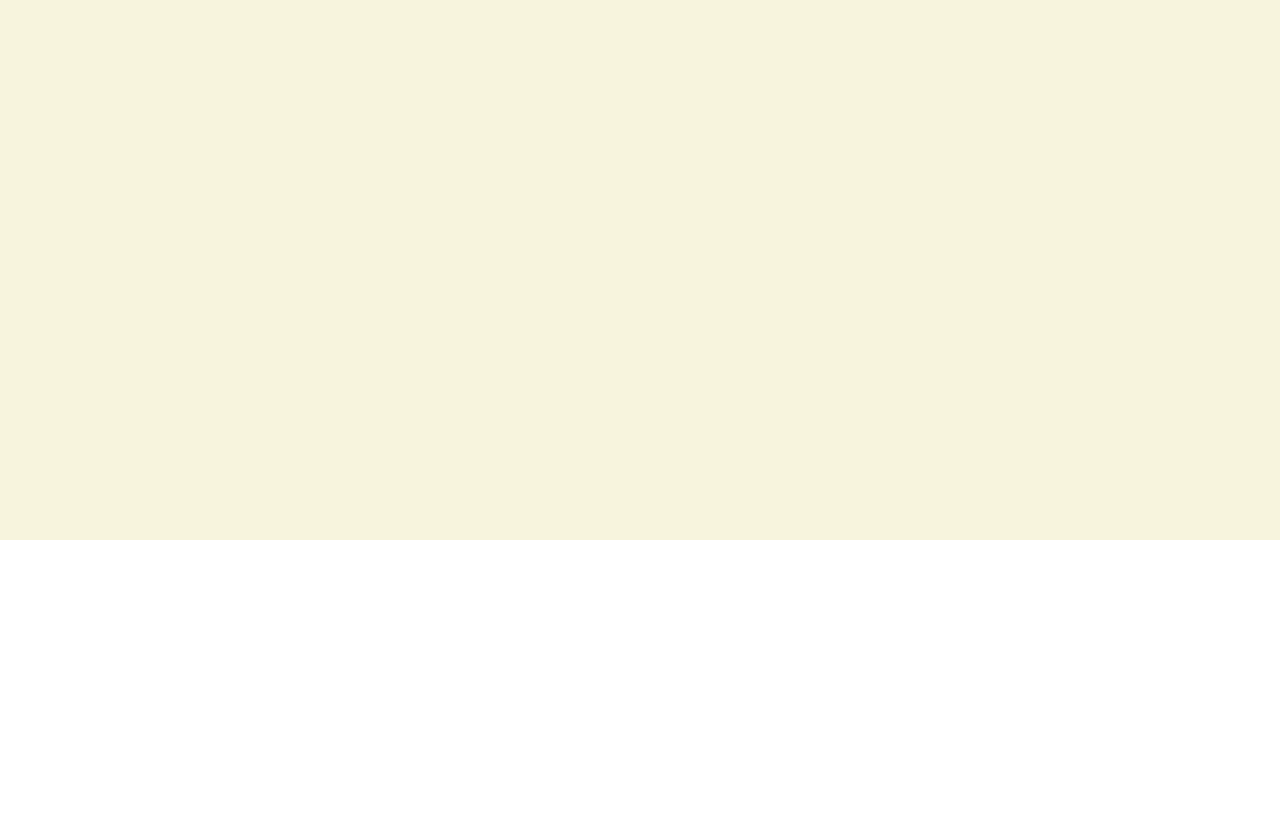
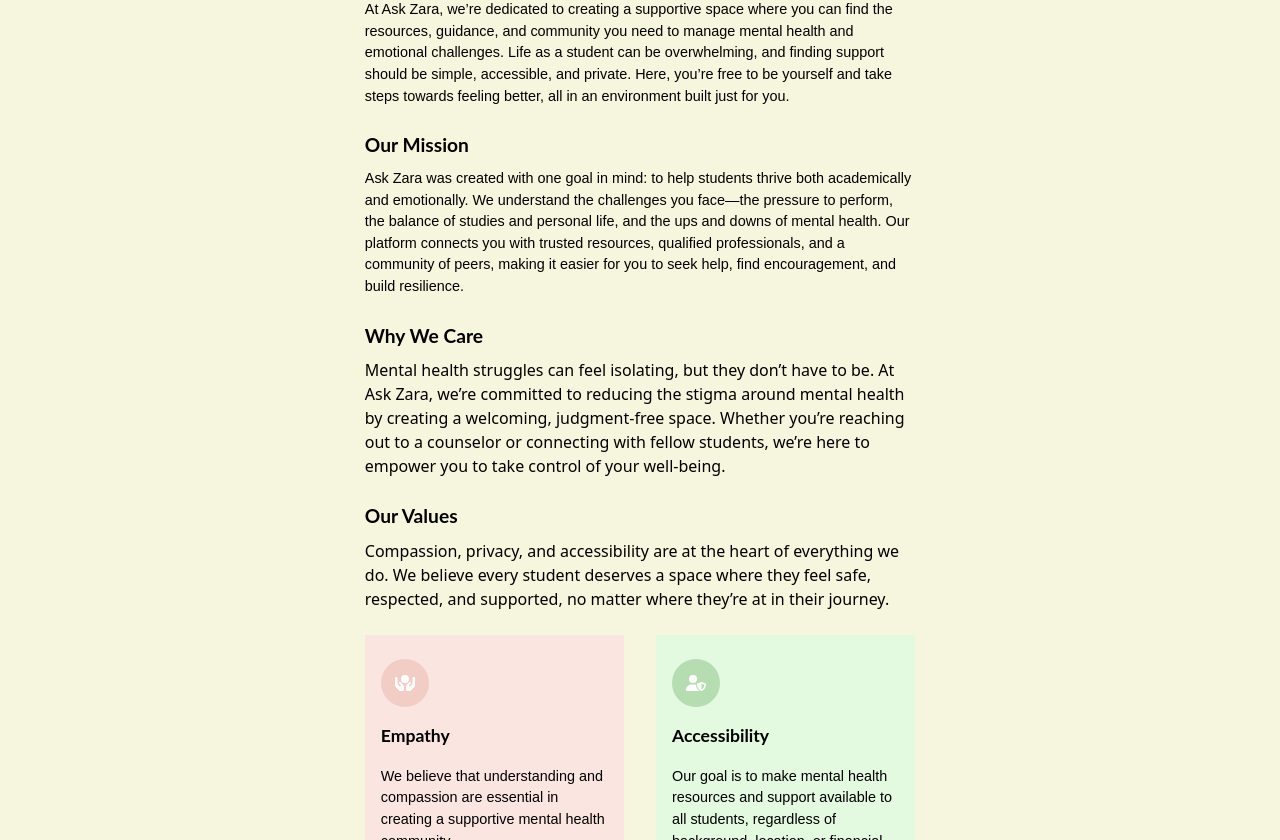
Before and after one commit to Qoosim/ask-zara, a React (Vite) app: page /about in a window 1280 px wide. Shown: the part 260-1100 px from the top of the page. Before the commit the page ends 800 px from the top, so only its background shows below. Built offline with nearby package versions, Linux system fonts and the light colour scheme.

Commit message:
design and develop about us page

```diff
--- a/src/components/about/index.jsx
+++ b/src/components/about/index.jsx
@@ -1,9 +1,76 @@
 import React from "react";
+import { AboutUsValuesCard } from "../home/_components/_component/AboutUsValuesCard";
+import { aboutUsCardInfo } from "../../constant/data";
 
 export const About = () => {
   return (
     <>
-      <div>About Us Page</div>
+      <div className="w-full min-h-screen bg-[#f6f5dd]">
+        <div className="max-w-[90%] sm:max-w-[70%] mx-auto w-[85%] sm:w-[60%] lg:w-[43%] z-20 pt-32 pb-20">
+          <h1 className="text-center text-[1.8rem] font-lato-bold text-[#ed6c5f] mb-[1.5rem]">
+            About Us
+          </h1>
+          <h3 className="text-center text-[#000] font-lato-bold text-[2rem] mb-[1rem]">
+            Welcome to Ask Zara
+          </h3>
+          <p className="text-[#000] text-[0.9rem] font-montserrat">
+            At Ask Zara, we’re dedicated to creating a supportive space where
+            you can find the resources, guidance, and community you need to
+            manage mental health and emotional challenges. Life as a student can
+            be overwhelming, and finding support should be simple, accessible,
+            and private. Here, you’re free to be yourself and take steps towards
+            feeling better, all in an environment built just for you.
+          </p>
+          <div className="mb-[1.5rem] flex flex-col gap-[0.5rem] mt-[1.5rem]">
+            <span className="text-[#000] font-lato-bold text-[1.2rem]">
+              Our Mission
+            </span>
+            <p className="text-[#000] text-[0.9rem] font-montserrat">
+              Ask Zara was created with one goal in mind: to help students
+              thrive both academically and emotionally. We understand the
+              challenges you face—the pressure to perform, the balance of
+              studies and personal life, and the ups and downs of mental health.
+              Our platform connects you with trusted resources, qualified
+              professionals, and a community of peers, making it easier for you
+              to seek help, find encouragement, and build resilience.
+            </p>
+          </div>
+          <div className="mb-[1.5rem] flex flex-col gap-[0.5rem]">
+            <span className="text-[#000] font-lato-bold text-[1.2rem]">
+              Why We Care
+            </span>
+            <p>
+              Mental health struggles can feel isolating, but they don’t have to
+              be. At Ask Zara, we’re committed to reducing the stigma around
+              mental health by creating a welcoming, judgment-free space.
+              Whether you’re reaching out to a counselor or connecting with
+              fellow students, we’re here to empower you to take control of your
+              well-being.
+            </p>
+          </div>
+          <div className="mb-[1.5rem] flex flex-col gap-[0.5rem]">
+            <span className="text-[#000] font-lato-bold text-[1.2rem]">
+              Our Values
+            </span>
+            <p>
+              Compassion, privacy, and accessibility are at the heart of
+              everything we do. We believe every student deserves a space where
+              they feel safe, respected, and supported, no matter where they’re
+              at in their journey.
+            </p>
+          </div>
+          <div className="grid grid-cols-1 sm:grid-cols-2 gap-x-[2rem] gap-y-[2.5rem]">
+            {aboutUsCardInfo.map((cardInfo) => (
+              <AboutUsValuesCard key={cardInfo.id} cardInfo={cardInfo} />
+            ))}
+          </div>
+          <p className="text-[#000] font-lato-bold text-[1.2rem] text-center mt-[1.5rem]">
+            Ask Zara is more than just a platform; it’s a community-driven space
+            where students can connect, share experiences, and find help from
+            peers and professionals alike.
+          </p>
+        </div>
+      </div>
     </>
   );
 };
--- a/src/components/home/_components/FeelingComponent.jsx
+++ /dev/null
@@ -1,9 +0,0 @@
-import React from "react";
-
-export const FeelingComponent = () => {
-  return (
-    <>
-      <div></div>
-    </>
-  );
-};
--- /dev/null
+++ b/src/components/home/_components/_component/AboutUsValuesCard.jsx
@@ -0,0 +1,38 @@
+import React from "react";
+import { FontAwesomeIcon } from "@fortawesome/react-fontawesome";
+
+export const AboutUsValuesCard = ({ cardInfo }) => {
+  return (
+    <>
+      <div
+        className={`px-[1rem] py-[1.5rem] flex flex-col gap-[1rem] ${
+          cardInfo.title === "Empathy"
+            ? "bg-[#fbe5e0]"
+            : cardInfo.title === "Accessibility"
+            ? "bg-[#e3f9e0]"
+            : cardInfo.title === "Trustworthiness"
+            ? "bg-[#e8eaf6]"
+            : "bg-[#fff8d4]"
+        }`}
+      >
+        <div
+          className={`w-[3rem] h-[3rem] rounded-full flex justify-center items-center ${
+            cardInfo.title === "Empathy"
+              ? "bg-[#f2cdc5]"
+              : cardInfo.title === "Accessibility"
+              ? "bg-[#b5ddb1]"
+              : cardInfo.title === "Trustworthiness"
+              ? "bg-[#b8c3e5]"
+              : "bg-[#f6e9a2]"
+          }`}
+        >
+          <FontAwesomeIcon icon={cardInfo.img} className="text-[#fff]" />
+        </div>
+        <span className="text-[#000] font-lato-bold text-[1.1rem]">
+          {cardInfo.title}
+        </span>
+        <p className="text-[#000] font-montserrat text-[0.9rem]">{cardInfo.content}</p>
+      </div>
+    </>
+  );
+};
--- a/src/constant/data.js
+++ b/src/constant/data.js
@@ -6,6 +6,10 @@
 import { faFaceSmileBeam } from "@fortawesome/free-solid-svg-icons";
 import { faFaceSmile } from "@fortawesome/free-solid-svg-icons";
 import { faStar } from "@fortawesome/free-solid-svg-icons";
+import { faHandsHoldingCircle } from "@fortawesome/free-solid-svg-icons";
+import { faUserShield } from "@fortawesome/free-solid-svg-icons";
+import { faUniversalAccess } from "@fortawesome/free-solid-svg-icons";
+import { faChartLine } from "@fortawesome/free-solid-svg-icons";
 
 
 export const tabTexts = [
@@ -171,3 +175,30 @@
     msg: "I was hesitant to reach out for support, but Ask Zara made it simple and welcoming. The live chat, resources, and supportive community make it feel like a safe space. I feel empowered and encouraged every time I visit the platform."
   }
 ]
+
+export const aboutUsCardInfo = [
+  {
+    id: 1,
+    img: faHandsHoldingCircle,
+    title: "Empathy",
+    content: "We believe that understanding and compassion are essential in creating a supportive mental health community."
+  },
+  {
+    id: 2,
+    img: faUserShield,
+    title: "Accessibility",
+    content: "Our goal is to make mental health resources and support available to all students, regardless of background, location, or financial situation."
+  },
+  {
+    id: 3,
+    img: faUniversalAccess,
+    title: "Trustworthiness",
+    content: "Building trust is at the core of everything we do. We are committed to upholding high standards of professionalism, reliability, and transparency, ensuring that our users can rely on us for safe and trustworthy support."
+  },
+  {
+    id: 4,
+    img: faChartLine,
+    title: "Innovation",
+    content: "We embrace innovation as a pathway to improving mental health care for students. By leveraging technology and actively seeking user feedback, we are committed to enhancing our platform continuously."
+  },
+]
--- a/src/features/login/index.jsx
+++ b/src/features/login/index.jsx
@@ -37,7 +37,7 @@
         alt="Login Image"
         className="w-full h-full object-cover"
       />
-      <div className="max-w-[90%] sm:max-w-[70%] mx-auto w-[85%] sm:w-[60%] lg:w-[43%] z-20 absolute left-1/2 transform -translate-x-1/2 top-40">
+      <div className="max-w-[90%] sm:max-w-[70%] mx-auto w-[85%] sm:w-[60%] lg:w-[37%] z-20 absolute left-1/2 transform -translate-x-1/2 top-40">
         <form
           onSubmit={handleSubmit(onSubmit)}
           className="bg-[#fff] p-10 rounded-lg"
```
